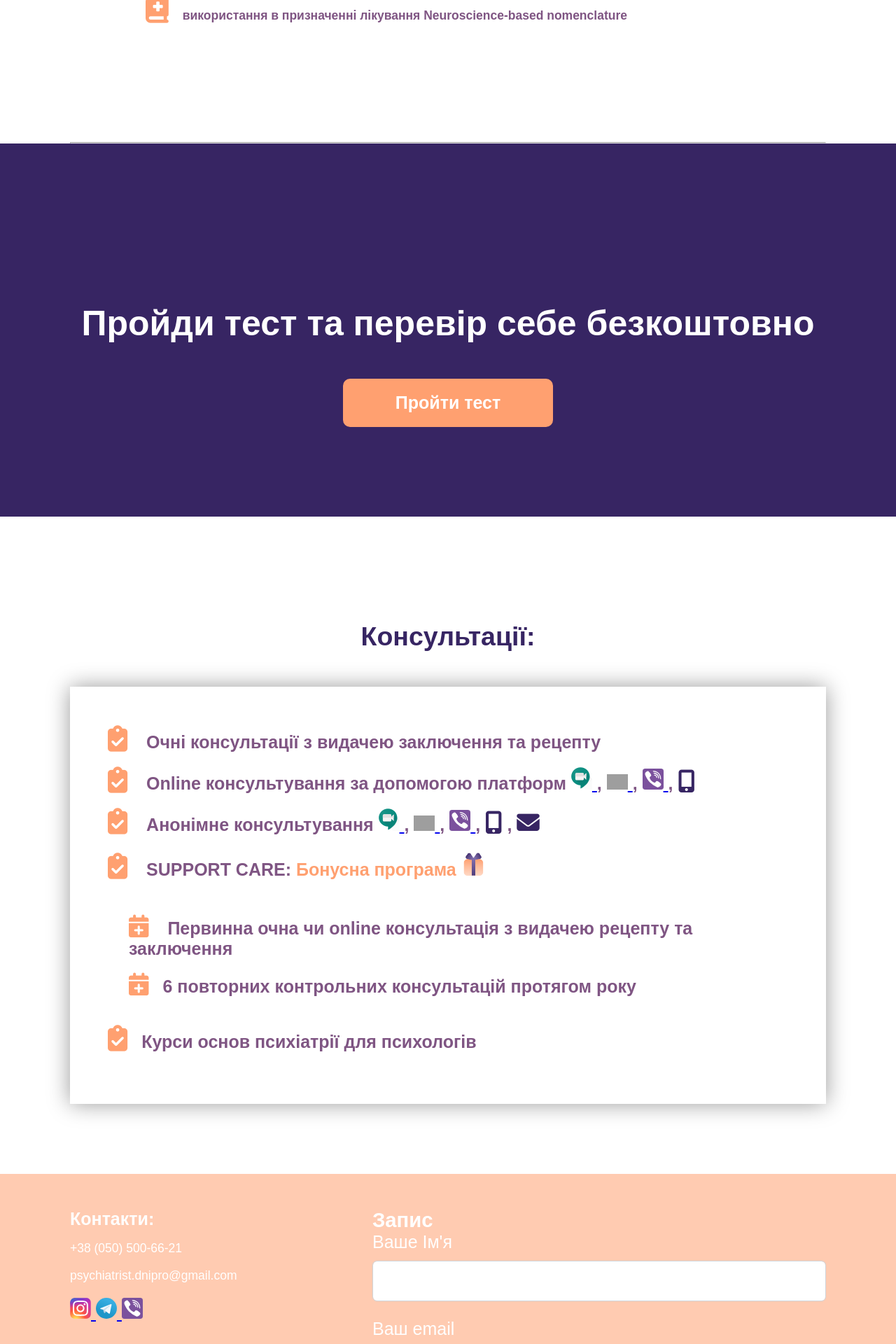
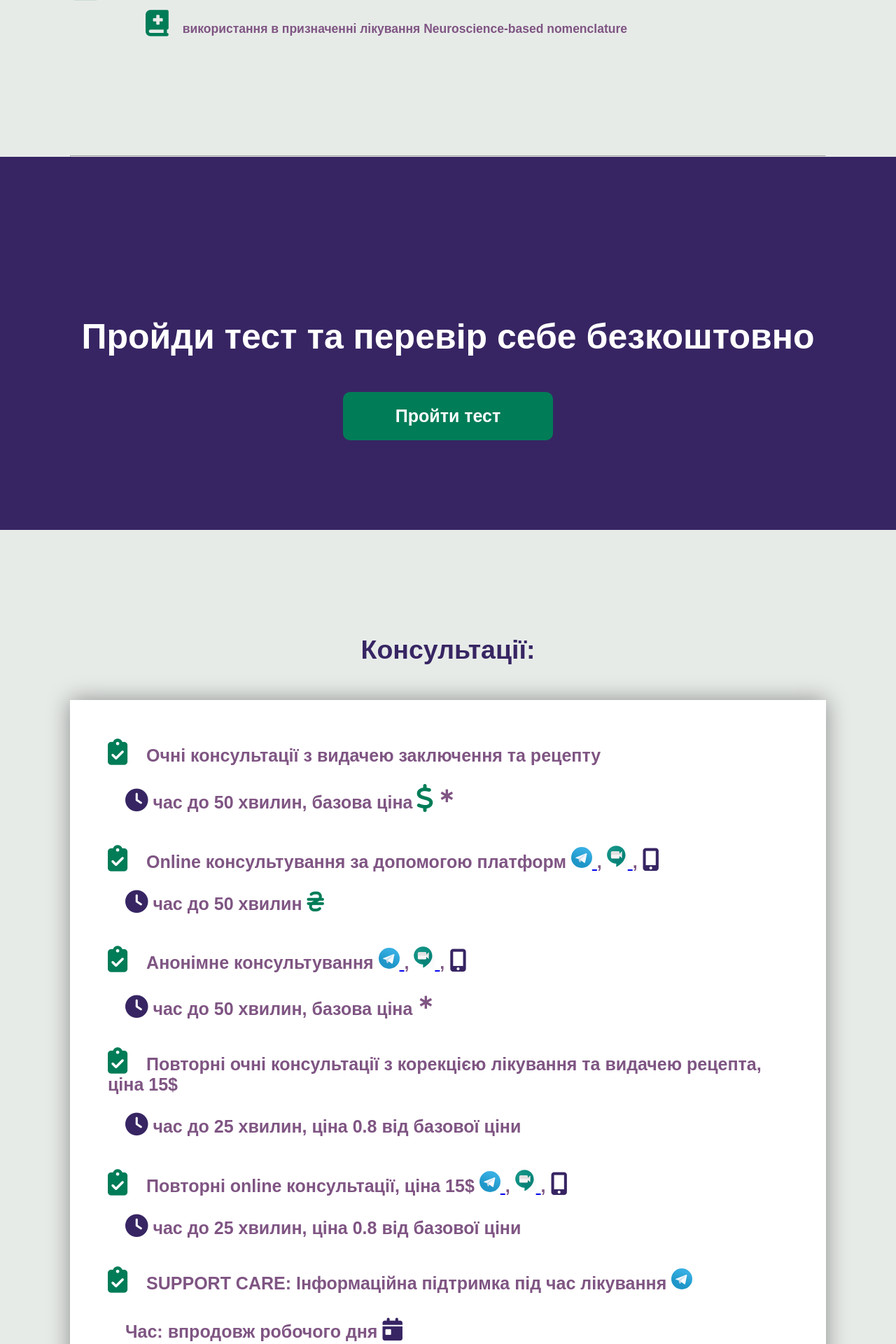
Before and after one commit to aquamarinewave/test.dr, a PHP site: page / in a window 1280 px wide. Shown: the part 1200-3120 px from the top of the page at 70% size. Run offline with PHP 8.4, Linux system fonts and the light colour scheme; some libraries are stand-ins or nearby versions; grey boxes are pictures that could not be loaded.

Commit message:
Add client changes

```diff
--- a/css/styles.css
+++ b/css/styles.css
@@ -7,20 +7,22 @@
 body {
     color: #000;
     font-family: Arial, Helvetica, sans-serif;
+    background-color: #e7ebe8;
+    /* background-color: #93d8c3c9; */
 }
 
 :root {
     --purple: rgb(55, 37, 99);
     --litepurple: rgb(127, 85, 131);
-    --orange: #ffa070; /*  255,160,112  rgba(248, 184, 8); */
-    --orangetrans: #ffcbb1; /* 255,203,177    rgba(248, 184, 88, 0.589); */
+    --orange: #007c57; /*  255,160,112  rgba(248, 184, 8); */
+    --orangetrans: #07b27f; /* 255,203,177    rgba(248, 184, 88, 0.589); */
     font-size: 25px;
 }
 
 .header-wrapp {
     width: 100%;
     height: 100px;
-    background: rgba(255,160,112, 0.8);
+    background: rgba(0,124,87, 0.8);
     position: fixed;
     padding: 0 100px 0 100px;
     top: 0;
@@ -40,7 +42,7 @@ body {
     padding: 40px 0 30px 0;
 }
 
-.menu a {
+.menu .menu-item {
     text-decoration: none;
     color: #ffffff;
     font-weight: bold;
@@ -49,7 +51,7 @@ body {
     margin-top: 10px;
 }
 
-.menu a:hover {
+.menu a:hover, .menu a:focus {
     color: var(--purple);
 }
 
@@ -74,6 +76,7 @@ body {
 .about {
     display: flex;
     padding-bottom: 50px;
+    border-bottom: solid 1px rgb(55, 37, 99);
 }
 
 .photo {
@@ -119,7 +122,7 @@ h1 {
 
 .graduate::before {
     font-family: "Font Awesome 5 Free";
-    display: inlene-block;
+    display: inline-block;
     content: '\f19d';
     font-size: 1.3rem;
     padding-right: 20px;
@@ -129,7 +132,7 @@ h1 {
     top: -20px;
 }
 
-.graduate div {
+.graduate .graduate-header {
     display: inline-block;
     width: 80%;
 }
@@ -172,12 +175,6 @@ h1 {
         padding: 10px 20px ;
     }
 
-}
-
-
-
-hr {
-    color: var(--purple);
 }
 
 .info-work {
@@ -227,7 +224,7 @@ hr {
     color: var(--orange);
 }
 
-h2 {
+.section-header {
     color: var(--purple);
     font-size: 1.5rem;
     text-align: center;
@@ -245,7 +242,7 @@ h2 {
     padding: 10% 0;
 }
 
-.test h3 {
+.test .test-header {
     font-size: 2rem;
 }
 
@@ -258,7 +255,11 @@ h2 {
     margin-top: 50px;
 }
 
-.btn-test a {
+.btn-test:hover, .btn-test:focus {
+    background-color: var(--orangetrans);
+}
+
+.btn-test .test-link-btn {
     text-decoration: none;
     color: #ffffff;
     font-weight: bold;
@@ -278,6 +279,7 @@ h2 {
 }
 
 .consultations ul {
+    background-color: #ffffff;
     color: var(--litepurple);
     font-weight: bold;
     list-style: none;
@@ -317,6 +319,10 @@ h2 {
     width: 80px;
 }
 
+.time-price {
+    padding: 1rem;
+}
+
 .icon-phone::before {
     font-family: "Font Awesome 5 Free";
     display: inline-block;
@@ -333,10 +339,47 @@ h2 {
     color: var(--purple);
 }
 
+.icon-clock::before {
+    font-family: "Font Awesome 5 Free";
+    display: inline-block;
+    content: '\f017';
+    font-size: 1.3rem;
+    color: var(--purple);
+}
+
+.icon-dollar::after {
+    font-family: "Font Awesome 5 Free";
+        display: inline-block;
+        content: '\24';
+        font-size: 1.6rem;
+        color: var(--orange);
+        padding-left: 5px;
+}
+
+.sup-asterics {
+    font-size: 1.1rem;
+}
+
+.icon-hryvnya::before {
+    font-family: "Font Awesome 5 Free";
+    display: inline-block;
+    content: '\f6f2';
+    font-size: 1.3rem;
+    color: var(--orange);
+}
+
+.icon-day::before {
+    font-family: "Font Awesome 5 Free";
+    display: inline-block;
+    content: '\f783';
+    font-size: 1.3rem;
+    color: var(--purple);
+}
+
 .upper {
     display: inline-block;
     text-transform: uppercase;
-    padding-bottom: 5%;
+    padding-bottom: 1%;
 }
 
 .discount-container {
@@ -380,6 +423,15 @@ h2 {
 }
 
 
+.discount-ukraine {
+    margin-top: 40px;
+}
+
+.discount-ukraine img {
+    width:100%;
+    height: 100%;
+}
+
 footer {
     color: #fff;
     width: 100%;
@@ -411,17 +463,22 @@ footer {
     margin: 30px 0 20px 0;
 }
 
+.contact-list {
+    list-style-type: none;
+}
+
 .phone {
     margin: 10px 0;
 }
 
-.phone a {
+.phone .phone-link {
     font-size: .7rem;
     text-decoration: none;
     color: #fff;
+
 }
 
-.phone a:hover {
+.phone .phone-link:hover, .phone .phone-link:focus {
     color: var(--purple);
 }
 
@@ -436,8 +493,13 @@ footer {
     color: #fff;
 }
 
-.mail a:hover {
+.mail a:hover, .mail a:focus {
     color: var(--purple);
+}
+
+.social-list, .soc-icon {
+    display: inline;
+    list-style-type: none;
 }
 
 .soc-img {
@@ -765,7 +827,7 @@ input[type="submit"].fcf-btn-block, input[type="reset"].fcf-btn-block, input[typ
 }
 
 
-
+/* Desctop */
 @media screen and (min-width: 768px) and (max-width: 1024px) {
 
     .main-container {
@@ -774,6 +836,13 @@ input[type="submit"].fcf-btn-block, input[type="reset"].fcf-btn-block, input[typ
 
     .header-wrapp {
         padding: 0 50px 0 50px;
+    }
+
+    .info-me {
+        margin-left: 100px;
+    }
+    .graduate .graduate-header {
+    width: 78%;
     }
 
     .container-footer {
@@ -791,7 +860,7 @@ input[type="submit"].fcf-btn-block, input[type="reset"].fcf-btn-block, input[typ
 
 }
 
-
+/* iPad */
 @media screen and (min-width: 414px) and (max-width: 768px) {
     :root {
         font-size: 20px !important;
@@ -871,7 +940,7 @@ input[type="submit"].fcf-btn-block, input[type="reset"].fcf-btn-block, input[typ
 }
 
 
-
+/* Mobile */
 @media screen and (min-width: 375px) and (max-width: 414px) {
 
     :root {
@@ -890,7 +959,7 @@ input[type="submit"].fcf-btn-block, input[type="reset"].fcf-btn-block, input[typ
         padding: 200px 20px 0 20px;
     }
 
-    .graduate div {
+    .graduate .graduate-header {
         width: 70%;
     }
 
--- a/index.html
+++ b/index.html
@@ -1,5 +1,5 @@
 <!DOCTYPE html>
-<html lang="ua">
+<html lang="uk">
 	<head>
 		<meta charset="UTF-8" />
 		<meta name="viewport" content="width=device-width, initial-scale=1.0" />
@@ -114,8 +114,8 @@
 			<div class="header-wrapp">
 				<div class="header">
 					<div class="logo-container">
-						<a href="https://www.psychiatrist-dnipro.com.ua">
-							<img class="logo" src="./image/logo.png" alt="TR-logo" />
+						<a href="https://www.psychiatrist-dnipro.com.ua" rel="noopener noreferrer">
+							<img class="logo" src="./image/logo.png" alt="Логотип, зображення мозку в колі на ньому літери TR" />
 						</a>
 					</div>
 
@@ -136,11 +136,11 @@
 					</div>
 
 					<div class="menu">
-						<a href="#top">Головна</a>
-						<a href="#info-work">Принципи роботи</a>
-						<a href="#test">Скринінг</a>
-						<a href="#consultations">Консультації</a>
-						<a href="#footer">Запис</a>
+						<a class="menu-item" href="#top">Головна</a>
+						<a class="menu-item" href="#info-work">Принципи роботи</a>
+						<a class="menu-item" href="#test">Скринінг</a>
+						<a class="menu-item" href="#consultations">Консультації</a>
+						<a class="menu-item" href="#footer">Запис</a>
 					</div>
 				</div>
 			</div>
@@ -150,9 +150,9 @@
 		<main>
 			<div id="top" class="main-container">
 				<!--Photo + about-->
-				<div class="about">
+				<section class="about">
 					<div class="photo">
-						<img id="photo" src="./image/photo.png" alt="dr-photo" />
+						<img id="photo" src="./image/photo.png" alt="Портрет лікаря Тимофєєва Романа Миколайовича" />
 					</div>
 					<div class="info-me">
 						<h1>Тимофєєв Роман Миколайович</h1>
@@ -160,7 +160,7 @@
 						<div class="info-me-list">
 							<ul>
 								<li class="graduate">
-									<div>Асистент кафедри психіатрії, наркології і медичної психології</div>
+									<div class="graduate-header">Асистент кафедри психіатрії, наркології і медичної психології</div>
 								</li>
 								<li class="psi">Лікар психіатр з 2003 року</li>
 								<li class="stethoscope">Лікар вищої категорії</li>
@@ -168,15 +168,17 @@
 						</div>
 
 						<div class="btn-call">
-							<a href="tel:+380505006621">Зателефонувати</a>
+							<a href="tg://resolve?domain=psychiatrist_dnipro">Записатися</a>
+						</div>
+						<div class="btn-call">
+							<a href="tel:380505006621">Зателефонувати</a>
 						</div>
 					</div>
-				</div>
+				</section>
 
-				<hr />
 				<!--About work-->
-				<div id="info-work" class="info-work">
-					<h2>Принципи за якими я працюю:</h2>
+				<section id="info-work" class="info-work">
+					<h2 class="section-header">Принципи за якими я працюю:</h2>
 					<ul>
 						<li>
 							<i class="far fa-check-square"></i>
@@ -204,144 +206,259 @@
 							</ul>
 						</li>
 					</ul>
-				</div>
+				</section>
 				<hr />
 			</div>
 
+			<!--Test Google form-->
 			<!--Google form link https://docs.google.com/forms/d/e/1FAIpQLSdzRrN8yAlha6yhHjVHT1nCN6tAdM9FpR7SgJ8OApDwJvdM-g/viewform?usp=sf_link -->
-			<div id="test" class="test">
+			<section id="test" class="test">
 				<div class="test-wrapper">
-					<h3>Пройди тест та перевір себе безкоштовно</h3>
+					<h2 class="test-header">Пройди тест та перевір себе безкоштовно</h2>
 					<div id="zatemnenie">
 						<div id="okno">
 							<div class="popup-okno">
 								<div class="btn-test">
-									<a href="./skrining_ua.html" target="_blank">Пройти тест українською</a>
+									<a class="test-link-btn" href="./skrining_ua.html" target="_blank">Пройти тест українською</a>
 								</div>
 								<div class="btn-test">
-									<a href="./skrining.html" target="_blank">Пройти тест на русском</a>
+									<a class="test-link-btn" href="./skrining.html" target="_blank">Пройти тест на русском</a>
 								</div>
 							</div>
 							<div><a href="#test" class="close">Закрыть окно</a></div>
 						</div>
 					</div>
 
-					<!-- <a >Вызвать всплывающее окно</a>-->
+					<div class="btn-test"><a class="test-link-btn" href="#zatemnenie">Пройти тест</a></div>
+				</div>
+			</section>
 
-					<div class="btn-test"><a href="#zatemnenie">Пройти тест</a></div>
-				</div>
-			</div>
-
-			<div class="consultation-wrapper">
+			<!--Service-->
+			<section class="consultation-wrapper">
 				<div id="consultations" class="consultations">
-					<h2>Консультації:</h2>
+					<h2 class="section-header">Консультації:</h2>
 					<ul class="consultations-list">
 						<li class="consultation">
 							Очні консультації з видачею заключення та рецепту
-							<ul class="discount-twenty">
-								<!--  <li>При вторинній (повторній) консультації <span>знижка <span>20%</span></span></li> -->
-							</ul>
+							<p class="time-price">
+								<span class="icon-clock"></span>
+								час до 50 хвилин, базова
+								<span class="icon-dollar">ціна</span>
+								<sup class="sup-asterics">&lowast;</sup>
+							</p>
 						</li>
 						<li class="consultation">
 							Online консультування за допомогою платформ
 							<span class="soc-icon">
-								<a href="https://meet.google.com/">
-									<img class="soc-img" src="./image/soc icons/google-meet-icon.svg" alt="g-meet-icon" />
+								<a href="tg://resolve?domain=psychiatrist_dnipro" rel="noopener noreferrer">
+									<img class="soc-img" src="./image/soc-icons/telegram_logo.svg" alt="Іконка(лого) Telegram" />
 								</a>
 							</span>
 							,
 							<span class="soc-icon">
-								<a href="https://explore.zoom.us/meetings">
-									<img class="soc-img" src="./image/soc icons/zoom-icon.svg" alt="zoom-icon" />
+								<a href="http://meet.google.com/wek-ejhu-sff" target="_blank" rel="noopener noreferrer">
+									<img class="soc-img" src="./image/soc-icons/google-meet-icon.svg" alt="Іконка(лого) Google Meet" />
 								</a>
 							</span>
 							,
-							<span class="soc-icon">
-								<a href="viber://chat?number=+380505006621">
-									<img class="soc-img" src="./image/soc icons/viber-icon.svg" alt="viber-icon" />
+							<!-- <span class="soc-icon">
+								<a href="https://explore.zoom.us/meetings" target="_blank" rel="noopener noreferrer"></a>>
+									<img class="soc-img" src="./image/soc-icons/zoom-icon.svg" alt=" Іконка(лого) zoom" />
 								</a>
 							</span>
-							,
+							, -->
+							<!-- <span class="soc-icon">
+								<a href="viber://chat?number=+380505006621" rel="noopener noreferrer"></a>>
+									<img class="soc-img" src="./image/soc-icons/viber-icon.svg" alt="Іконка(лого) viber" />
+								</a>
+							</span>
+							,-->
 							<span><a class="phone icon-phone" href="tel:+380505006621"></a></span>
 							<!--з доставкою заключення та рецепту по м. Дніпро-->
+							<p class="time-price">
+								<span class="icon-clock"></span>
+								час до 50 хвилин
+								<span class="icon-hryvnya"></span>
+							</p>
 						</li>
 						<li class="consultation">
 							Анонімне консультування
-							<span class="soc-icon">
-								<a href="https://meet.google.com/">
-									<img class="soc-img" src="./image/soc icons/google-meet-icon.svg" alt="g-meet-icon" />
+							<ul class="social-list">
+								<li class="soc-icon">
+									<a href="tg://resolve?domain=psychiatrist_dnipro" rel="noopener noreferrer">
+										<img class="soc-img" src="./image/soc-icons/telegram_logo.svg" alt="Іконка(лого) Google Meet" />
 									</a>
-							</span>
-							,
-							<span class="soc-icon">
-								<a href="https://explore.zoom.us/meetings">
-									<img class="soc-img" src="./image/soc icons/zoom-icon.svg" alt="zoom-icon" />
+									<span>,</span>
+								</li>
+								<li class="soc-icon">
+									<a href="http://meet.google.com/wek-ejhu-sff" target="_blank" rel="noopener noreferrer">
+										<img class="soc-img" src="./image/soc-icons/google-meet-icon.svg" alt="Іконка(лого) Google Meet" />
 									</a>
-							</span>
-							,
-							<span class="soc-icon">
-								<a href="viber://chat?number=+380505006621">
-									<img class="soc-img" src="./image/soc icons/viber-icon.svg" alt="viber-icon" />
+									<span>,</span>
+								</li>
+								<!-- <li class="soc-icon">
+								<a href="https://explore.zoom.us/meetings" target="_blank" rel="noopener noreferrer"></a>>
+									<img class="soc-img" src="./image/soc-icons/zoom-icon.svg" alt="Іконка(лого) zoom" />
 								</a>
-							</span>
-							,
-							<span><a class="phone icon-phone" href="tel:+380505006621"></a></span>
-							,
-							<span class="mail"><a class="icon-e-mail" href="mailto:psychiatrist.dnipro@gmail.com"></a></span>
+								<span>,</span>
+                                </li>
+                                 -->
+								<!-- <li class="soc-icon">
+                                    <a href="viber://chat?number=+380505006621" rel="noopener noreferrer"></a>>
+                                        <img class="soc-img" src="./image/soc-icons/viber-icon.svg" alt="Іконка(лого) viber" />
+                                    </a>
+									<span>,</span>
+                                </li>
+                                -->
+								<li class="soc-icon">
+									<a class="phone icon-phone" href="tel:+380505006621"></a>
+									<!-- <span>,</span> -->
+								</li>
+								<!--
+							    <li class="mail"><a class="icon-e-mail" href="mailto:psychiatrist.dnipro@gmail.com"></a></li> -->
+								<li class="time-price">
+									<span class="icon-clock"></span>
+									час до 50 хвилин, базова ціна
+									<sup class="sup-asterics">&lowast;</sup>
+								</li>
+							</ul>
 						</li>
 						<li class="consultation">
-							<span class="upper">support care:</span>
-							<span class="bonus">
+							Повторні очні консультації з корекцією лікування та видачею рецепта, ціна 15&dollar;
+							<p class="time-price">
+								<span class="icon-clock"></span>
+								час до 25 хвилин, ціна 0.8 від базової ціни
+							</p>
+						</li>
+						<li class="consultation">
+							Повторні online консультації, ціна 15&dollar;
+							<ul class="social-list">
+								<li class="soc-icon">
+									<a href="tg://resolve?domain=psychiatrist_dnipro" rel="noopener noreferrer">
+										<img class="soc-img" src="./image/soc-icons/telegram_logo.svg" alt="Іконка(лого) Google Meet" />
+									</a>
+									<span>,</span>
+								</li>
+
+								<li class="soc-icon">
+									<a href="http://meet.google.com/wek-ejhu-sff" target="_blank" rel="noopener noreferrer">
+										<img class="soc-img" src="./image/soc-icons/google-meet-icon.svg" alt="Іконка(лого) Google Meet" />
+									</a>
+									<span>,</span>
+								</li>
+
+								<!-- <li class="soc-icon">
+								<a href="https://explore.zoom.us/meetings" target="_blank" rel="noopener noreferrer"></a>>
+									<img class="soc-img" src="./image/soc-icons/zoom-icon.svg" alt="Іконка(лого) zoom" />
+								</a>
+								<span>,</span>
+
+                                </li>
+                                 -->
+								<!-- <li class="soc-icon">
+                                    <a href="viber://chat?number=+380505006621" rel="noopener noreferrer"></a>>
+                                        <img class="soc-img" src="./image/soc-icons/viber-icon.svg" alt="Іконка(лого) viber" />
+                                    </a>
+								<span>,</span>
+
+                                </li>
+                               -->
+								<li class="soc-icon">
+									<a class="phone icon-phone" href="tel:+380505006621"></a>
+									<!-- <span>,</span> -->
+								</li>
+								<!--
+							    <li class="mail"><a class="icon-e-mail" href="mailto:psychiatrist.dnipro@gmail.com"></a></li> -->
+								<li class="time-price">
+									<span class="icon-clock"></span>
+									час до 25 хвилин, ціна 0.8 від базової ціни
+								</li>
+							</ul>
+						</li>
+						<li class="consultation">
+							<span class="upper">Support care:</span>
+							Інформаційна підтримка під час лікування
+							<a class="soc-icon" href="tg://resolve?domain=psychiatrist_dnipro" rel="noopener noreferrer">
+								<img class="soc-img" src="./image/soc-icons/telegram_logo.svg" alt="Іконка(лого) Google Meet" />
+							</a>
+							<div class="time-price">
+								<div>
+									Час: впродовж робочого дня
+									<span class="icon-day"></span>
+								</div>
+								<div>Ціна: 0.5 базової ціни доба.</div>
+							</div>
+							<!-- <span class="bonus">
 								Бонусна програма
 								<img src="image/gift.png" width="35" />
 							</span>
 							<div class="discount-container">
-								<!--  <div class="discount"><span>50%</span> економія</div>
-                        <div class="discount-info"> -->
+								 <div class="discount"><span>50%</span> економія</div>
+                        <div class="discount-info">
 								<ul>
 									<li class="plus">
 										Первинна очна чи online консультація з видачею рецепту та заключення
-										<!--з можливою доставкою по м. Дніпро-->
+										з можливою доставкою по м. Дніпро
 									</li>
 									<li class="plus">6 повторних контрольних консультацій протягом року</li>
 								</ul>
-								<!--  </div> -->
-							</div>
-						</li>
-						<li class="consultation">Курси основ психіатрії для психологів</li>
-					</ul>
 								 </div>
 							</div>
+						</li> -->
+							<!-- <li class="consultation">Курси основ психіатрії для психологів</li> -->
+						</li>
+
+						<!-- <li>Військовим і мед.працівникам знижка 50&percnt;</li> -->
+					</ul>
+
+					<div class="discount-ukraine">
+						<img
+							src="./image/discount-50-ukraine-1.jpg"
+							alt="Банер зі знижкою 50% для військових та мед. працівників"
+							width="1000"
+						/>
+					</div>
+				</div>
+			</section>
 		</main>
 
 		<!--Footer Contact information social accounts-->
 		<footer id="footer">
 			<div class="container-footer">
 				<div class="c-f-one">
-					<div class="contact-h">Контакти:</div>
-					<div class="phone">
-						<a href="tel:+380505006621">+38 (050) 500-66-21</a>
-					</div>
-					<div class="mail">
+					<h2 class="contact-h">Контакти:</h2>
+					<ul class="contact-list">
+						<li class="phone">
+							<a class="phone-link" href="tel:+380505006621">+38 (050) 500-66-21</a>
+						</li>
+						<li class="mail">
 							<a href="mailto:psychiatrist.dnipro@gmail.com">psychiatrist.dnipro@gmail.com</a>
-					</div>
-					<!--    <span class="soc-icon"><a href="https://www.facebook.com/profile.php?id=100058825736530" target="_blank" ><img class="soc-img" src="./image/soc icons/facebook_icon.svg" alt="facebook-icon"></a></span> -->
-					<span class="soc-icon">
-						<a href="https://instagram.com/psychiatrist_dnipro?igshid=1qcctmzyaouax" target="_blank">
-							<img class="soc-img" src="./image/soc icons/Instagram_logo_2016.svg" alt="instagram-icon" />
+						</li>
+					</ul>
+
+					<ul class="social-list">
+						<!--    <li class="soc-icon"><a href="https://www.facebook.com/profile.php?id=100058825736530" target="_blank" rel="noopener noreferrer" ><img class="soc-img" src="./image/soc-icons/facebook_icon.svg" alt="facebook-icon"></a></li> -->
+						<li class="soc-icon">
+							<a
+								href="https://instagram.com/psychiatrist_dnipro?igshid=1qcctmzyaouax"
+								target="_blank"
+								rel="noopener noreferrer"
+							>
+								<img class="soc-img" src="./image/soc-icons/Instagram_logo_2016.svg" alt="instagram-icon" />
 							</a>
-					</span>
-					<span class="soc-icon">
+						</li>
+						<li class="soc-icon">
 							<a href="tg://resolve?domain=psychiatrist_dnipro">
-							<img class="soc-img" src="./image/soc icons/telegram_logo.svg" alt="telegram-icon" />
+								<img class="soc-img" src="./image/soc-icons/telegram_logo.svg" alt="telegram-icon" />
 							</a>
-					</span>
-					<span class="soc-icon">
+						</li>
+						<!-- <li class="soc-icon">
                             <a href="viber://chat?number=+380505006621">
-							<img class="soc-img" src="./image/soc icons/viber-icon.svg" alt="viber-icon" />
+                                <img class="soc-img" src="./image/soc-icons/viber-icon.svg" alt="viber-icon" />
                             </a>
-					</span>
-					<!--   <span class="soc-icon"><a href="https://api.whatsapp.com/send?phone=380"><img class="soc-img" src="./image/soc icons/whatsapp_logo.svg" alt="whatsapp-icon"></a></span> -->
+					    </li> -->
+						<!--   <li class="soc-icon"><a href="https://api.whatsapp.com/send?phone=380"><img class="soc-img" src="./image/soc-icons/whatsapp_logo.svg" alt="whatsapp-icon"></a></li> -->
+					</ul>
 
 					<div class="working-time">
 						<div class="contact-h">Графік роботи:</div>
@@ -360,12 +477,12 @@
 							</div>
 						</div>
 
-						<div class="fcf-form-group">
+						<!-- <div class="fcf-form-group">
 							<label for="Email" class="fcf-label">Ваш email</label>
 							<div class="fcf-input-group">
 								<input type="email" id="Email" name="Email" class="fcf-form-control" required />
 							</div>
-						</div>
+						</div> -->
 
 						<div class="fcf-form-group">
 							<label for="Phone" class="fcf-label">Ваш телефон</label>
@@ -376,15 +493,17 @@
 
 						<div class="fcf-form-group">
 							<button type="submit" id="fcf-button" class="fcf-btn fcf-btn-primary fcf-btn-lg fcf-btn-block">
-								Відправити
+								Передзвоніть мені
 							</button>
 						</div>
 					</form>
 				</div>
 			</div>
 			<div class="copyright">
-				TR-Лікар психіатр - 2020
-				<!--<script>new Date().getFullYear()>2010&&document.write("-"+new Date().getFullYear());</script> -->
+				TR-Лікар психіатр - 2020-
+				<script>
+					document.write(new Date().getFullYear());
+				</script>
 			</div>
 			<div class="chevronup-container">
 				<a class="chevronup" href="#top"><i class="fas fa-chevron-up"></i></a>
```
Also changed, not shown: skrining.html (+42 -26 lines), skrining_ua.html (+41 -29 lines), image/discount-50-ukraine-1.jpg (added), image/discount-50-ukraine.jpg (added), image/soc-icons/Group 3.png (renamed from image/soc icons/Group 3.png), image/soc-icons/Instagram_logo_2016.svg (renamed from image/soc icons/Instagram_logo_2016.svg), image/soc-icons/e-mail-icon-1.svg (renamed from image/soc icons/e-mail-icon-1.svg), image/soc-icons/e-mail-icon.svg (renamed from image/soc icons/e-mail-icon.svg), image/soc-icons/facebook_icon.svg (renamed from image/soc icons/facebook_icon.svg), image/soc-icons/google-meet-icon.svg (renamed from image/soc icons/google-meet-icon.svg), image/soc-icons/messenger_logo.svg (renamed from image/soc icons/messenger_logo.svg), image/soc-icons/telegram_logo.svg (renamed from image/soc icons/telegram_logo.svg), image/soc-icons/viber-icon.svg (renamed from image/soc icons/viber-icon.svg), image/soc-icons/whatsapp_logo.svg, 1 more files. Lines whose indentation alone changed are shown as unchanged.
